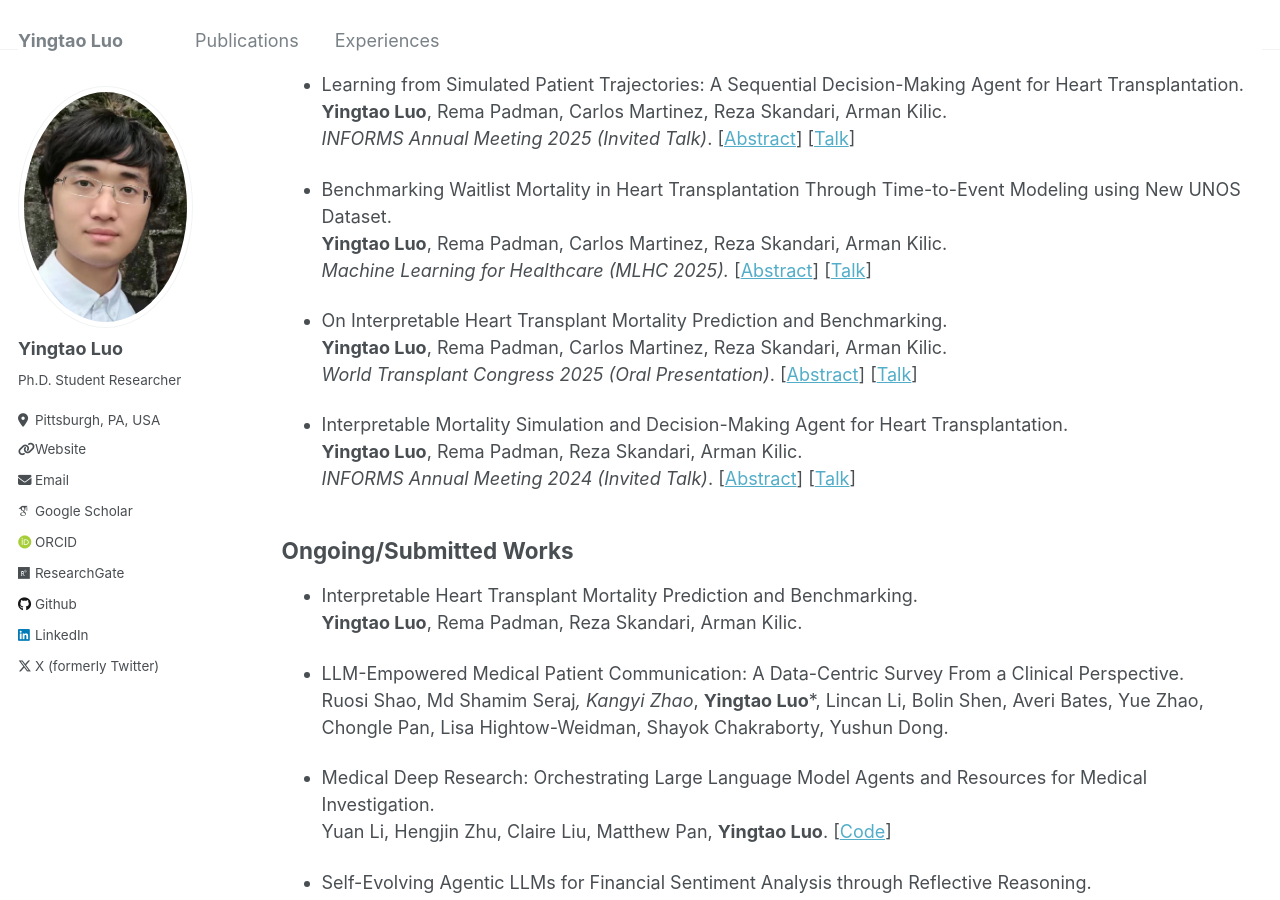
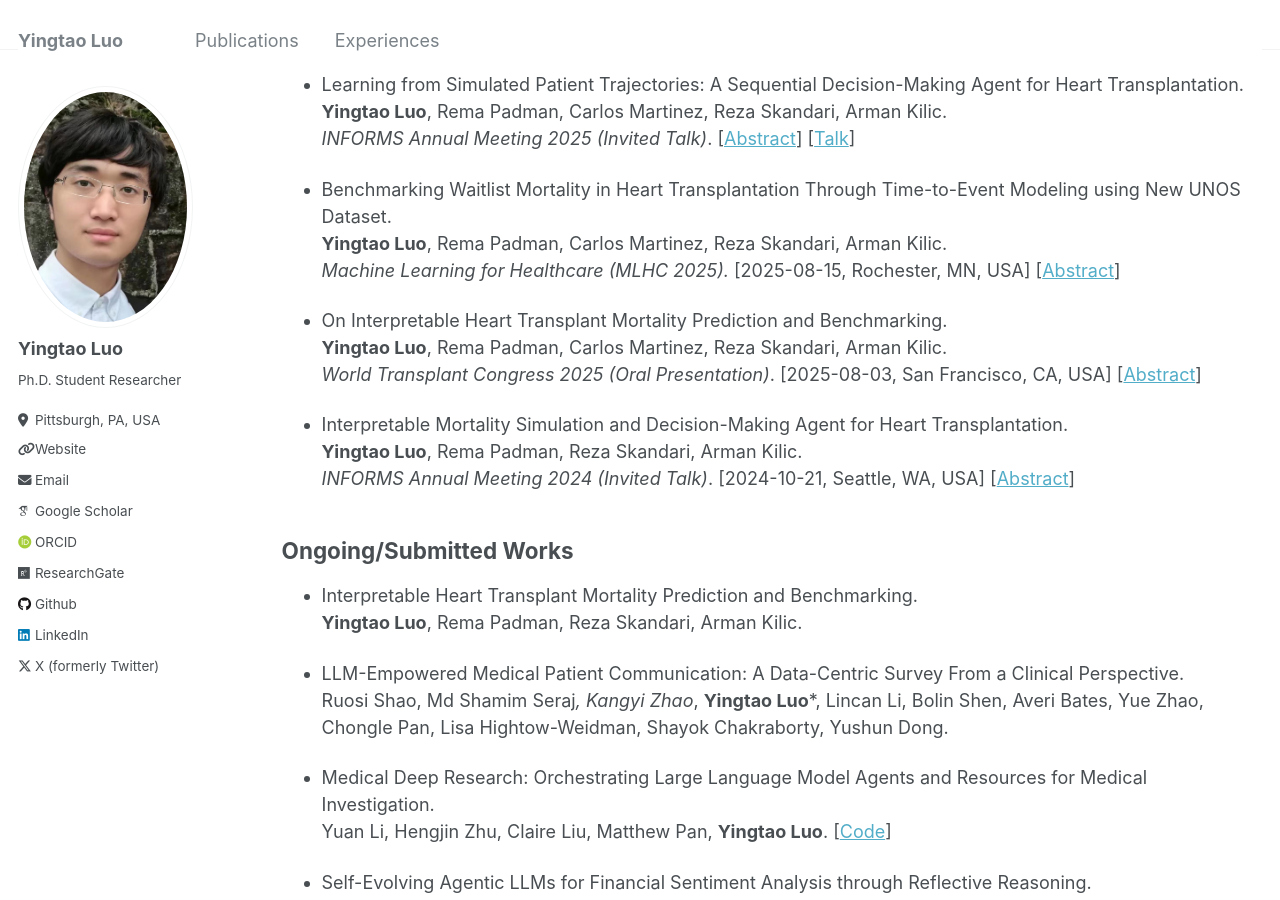
Before and after one commit to yingtaoluo/yingtaoluo.github.io, a Jekyll site: the page built from _pages/publications.md, in a window 1280 px wide and 900 px high, scrolled down 2498 px. Built offline with Jekyll 4.4.1, drawn with Linux system fonts in a browser that asks for light colours; some web fonts are replaced.

Commit message:
Update publications.md

```diff
--- a/_pages/publications.md
+++ b/_pages/publications.md
@@ -104,15 +104,15 @@ __Yingtao Luo__, Rema Padman, Carlos Martinez, Reza Skandari, Arman Kilic.
 
 * Benchmarking Waitlist Mortality in Heart Transplantation Through Time-to-Event Modeling using New UNOS Dataset.
 __Yingtao Luo__, Rema Padman, Carlos Martinez, Reza Skandari, Arman Kilic.
-*Machine Learning for Healthcare (MLHC 2025).* [[Abstract](https://github.com/yingtaoluo/yingtaoluo.github.io/blob/master/_publications/MLHC2025.pdf)] [[Talk](https://github.com/yingtaoluo/yingtaoluo.github.io/edit/master/_talks/talk-4.md)]
+*Machine Learning for Healthcare (MLHC 2025).* [2025-08-15, Rochester, MN, USA] [[Abstract](https://github.com/yingtaoluo/yingtaoluo.github.io/blob/master/_publications/MLHC2025.pdf)]
 
 * On Interpretable Heart Transplant Mortality Prediction and Benchmarking.
 __Yingtao Luo__, Rema Padman, Carlos Martinez, Reza Skandari, Arman Kilic.
-*World Transplant Congress 2025 (Oral Presentation)*. [[Abstract](https://github.com/yingtaoluo/yingtaoluo.github.io/blob/master/_publications/WTC2025.pdf)] [[Talk](https://github.com/yingtaoluo/yingtaoluo.github.io/edit/master/_talks/talk-2.md)]
+*World Transplant Congress 2025 (Oral Presentation)*. [2025-08-03, San Francisco, CA, USA] [[Abstract](https://github.com/yingtaoluo/yingtaoluo.github.io/blob/master/_publications/WTC2025.pdf)]
 
 * Interpretable Mortality Simulation and Decision-Making Agent for Heart Transplantation.
 __Yingtao Luo__, Rema Padman, Reza Skandari, Arman Kilic.
-*INFORMS Annual Meeting 2024 (Invited Talk)*. [[Abstract](https://github.com/yingtaoluo/yingtaoluo.github.io/blob/master/_publications/INFORMS2024.pdf)] [[Talk](https://github.com/yingtaoluo/yingtaoluo.github.io/edit/master/_talks/talk-1.md)]
+*INFORMS Annual Meeting 2024 (Invited Talk)*. [2024-10-21, Seattle, WA, USA] [[Abstract](https://github.com/yingtaoluo/yingtaoluo.github.io/blob/master/_publications/INFORMS2024.pdf)]
 
 ## Ongoing/Submitted Works
 * Interpretable Heart Transplant Mortality Prediction and Benchmarking.
```
